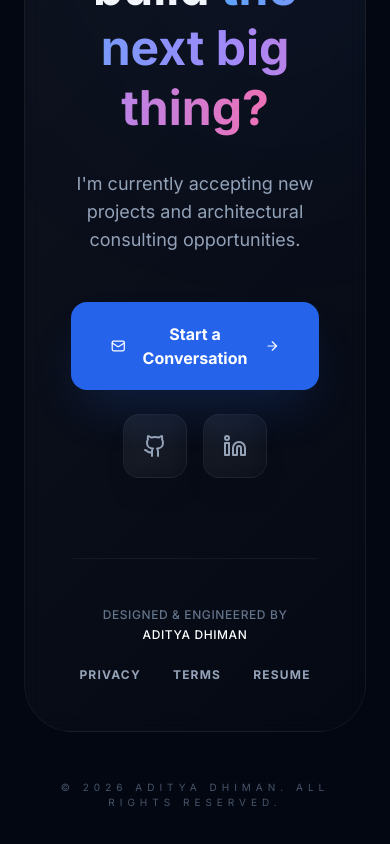
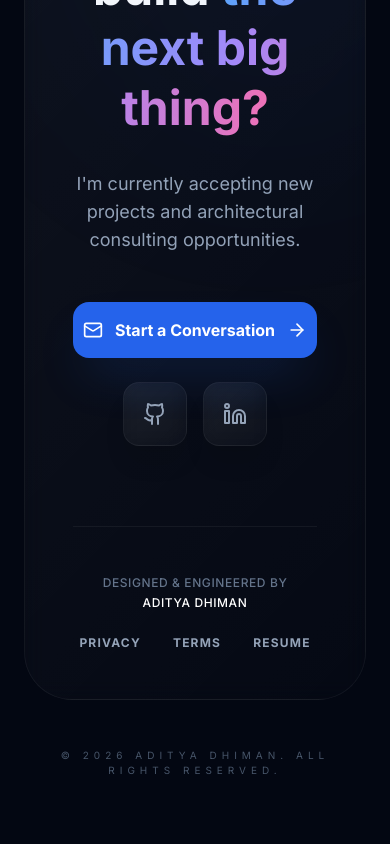
Before and after one commit to aadizzzz/Portfolio, a React (Vite) app: page / in a window 390 px wide. Shown: the part 7568-8412 px from the top of the page. Built offline with nearby package versions, Linux system fonts and the light colour scheme.

Commit message:
fix(mobile): Chat overflow and Footer button layout

```diff
--- a/components/Footer.tsx
+++ b/components/Footer.tsx
@@ -32,11 +32,11 @@ const Footer: React.FC = () => {
               href="mailto:addhiman6@gmail.com"
               whileHover={{ scale: 1.05 }}
               whileTap={{ scale: 0.95 }}
-              className="group flex items-center space-x-3 bg-blue-600 text-white px-10 py-5 rounded-2xl font-bold transition-all shadow-2xl shadow-blue-600/20"
+              className="group flex items-center justify-center space-x-3 bg-blue-600 text-white px-6 py-4 sm:px-10 sm:py-5 rounded-2xl font-bold transition-all shadow-2xl shadow-blue-600/20 w-full sm:w-auto"
             >
-              <Mail className="w-5 h-5" />
-              <span>Start a Conversation</span>
-              <ArrowRight className="w-5 h-5 group-hover:translate-x-1 transition-transform" />
+              <Mail className="w-5 h-5 flex-shrink-0" />
+              <span className="whitespace-nowrap">Start a Conversation</span>
+              <ArrowRight className="w-5 h-5 flex-shrink-0 group-hover:translate-x-1 transition-transform" />
             </motion.a>
 
             <div className="flex items-center space-x-4">
--- a/components/GeminiChat.tsx
+++ b/components/GeminiChat.tsx
@@ -43,7 +43,7 @@ const GeminiChat: React.FC = () => {
       </button>
 
       {/* Chat Window */}
-      <div className={`fixed bottom-28 right-8 w-[380px] h-[500px] glass rounded-3xl z-50 transition-all duration-300 origin-bottom-right ${isOpen ? 'scale-100 opacity-100' : 'scale-0 opacity-0 pointer-events-none'}`}>
+      <div className={`fixed bottom-24 right-4 sm:bottom-28 sm:right-8 w-[calc(100vw-32px)] sm:w-[380px] h-[500px] glass rounded-3xl z-50 transition-all duration-300 origin-bottom-right ${isOpen ? 'scale-100 opacity-100' : 'scale-0 opacity-0 pointer-events-none'}`}>
         {/* Header */}
         <div className="p-6 border-b border-white/10 flex justify-between items-center">
           <div className="flex items-center space-x-3">
```
